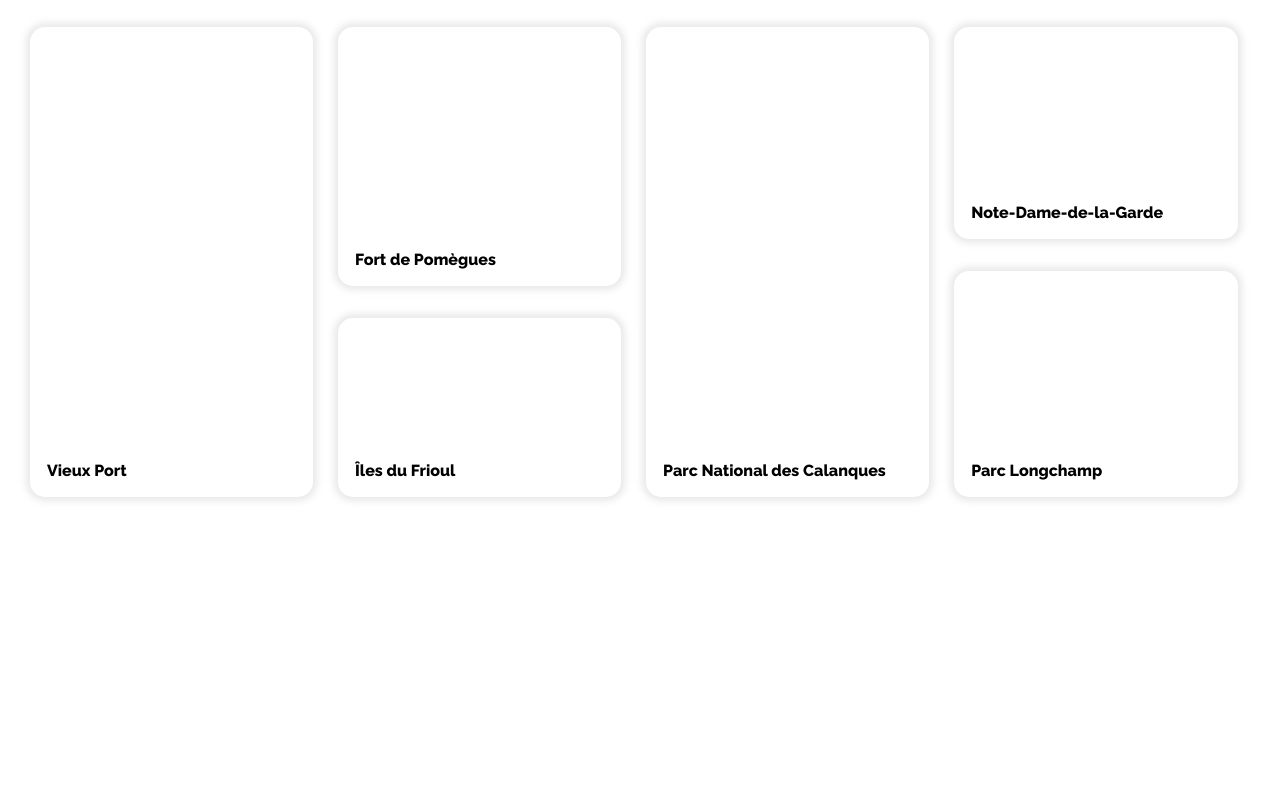
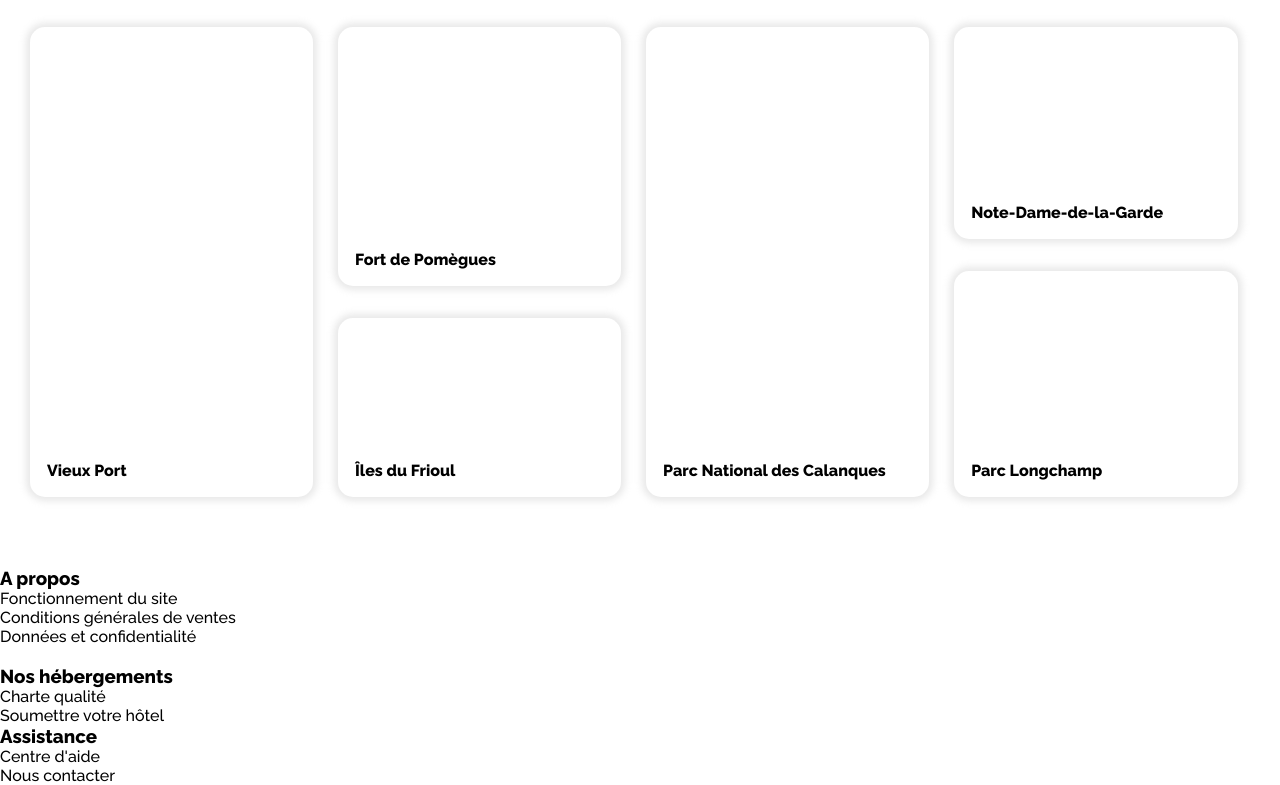
Before and after one commit to Artur-CA/ArturCarreira_2_24032021, a plain HTML site: page index.html in a window 1280 px wide. Shown: the part 1264-2049 px from the top of the page. Before the commit the page ends 1831 px from the top, so only its background shows below. Drawn offline with Linux system fonts and the light colour scheme.

Commit message:
Implémentation Footer

```diff
--- a/index.html
+++ b/index.html
@@ -27,7 +27,7 @@
   <!-- BODY -->
   <body>
     <div class="global-container">
-      <!------------------------------ HEADER ----------------------->
+      <!--~~~~~~~~~~~~~~~~~~~~~~~~~~ HEADER ~~~~~~~~~~~~~~~~~~~~~~~~~~-->
       <header class="header">
         <!-- NAV -->
         <nav class="navbar">
@@ -101,7 +101,7 @@
         </div>
       </header>
 
-      <!----------------------- RESIDENCE SECTION -------------------------->
+      <!--~~~~~~~~~~~~~~~~~~~~~~~~~~~~ RESIDENCE SECTION ~~~~~~~~~~~~~~~~~~~~~~~~~~~~-->
       <main class="main">
         <section id="residence">
           <!-- LODGING -->
@@ -288,7 +288,7 @@
           </aside>
         </section>
 
-        <!---------------------- ACTIVITIES SECTION ----------------------->
+        <!--~~~~~~~~~~~~~~~~~~~~~~~~~~~~~~ ACTIVITIES SECTION ~~~~~~~~~~~~~~~~~~~~~~~~~~~~-->
         <section id="activities">
           <h2>Activités à Marseille</h2>
           <div class="activities-list">
@@ -321,7 +321,33 @@
       </main>
     </div>
 
-    <!----------------------------- FOOTER --------------------------------->
-    <footer></footer>
+    <!--~~~~~~~~~~~~~~~~~~~~~~~~~~~~ FOOTER ~~~~~~~~~~~~~~~~~~~~~~~~~~-->
+    <footer>
+      <div id="footer-container">
+        <div class="footer-nav">
+          <h3>A propos</h3>
+          <ul class="footer-annex">
+            <li><a href="#">Fonctionnement du site</a></li>
+            <li><a href="#">Conditions générales de ventes</a></li>
+            <li><a href="#">Données et confidentialité</a></li>
+          </ul>
+        </div>
+        <br>
+        <div class="footer-nav">
+          <h3>Nos hébergements</h3>
+          <ul class="footer-annex">
+            <li><a href="#">Charte qualité</a></li>
+            <li><a href="#">Soumettre votre hôtel</a></li>
+          </ul>
+        </div>
+        <div class="footer-nav">
+          <h3>Assistance</h3>
+          <ul class="footer-annex">
+            <li><a href="#">Centre d'aide</a></li>
+            <li><a href="#">Nous contacter</a></li>
+          </ul=>
+        </div>
+      </div>
+    </footer>
   </body>
 </html>
```
